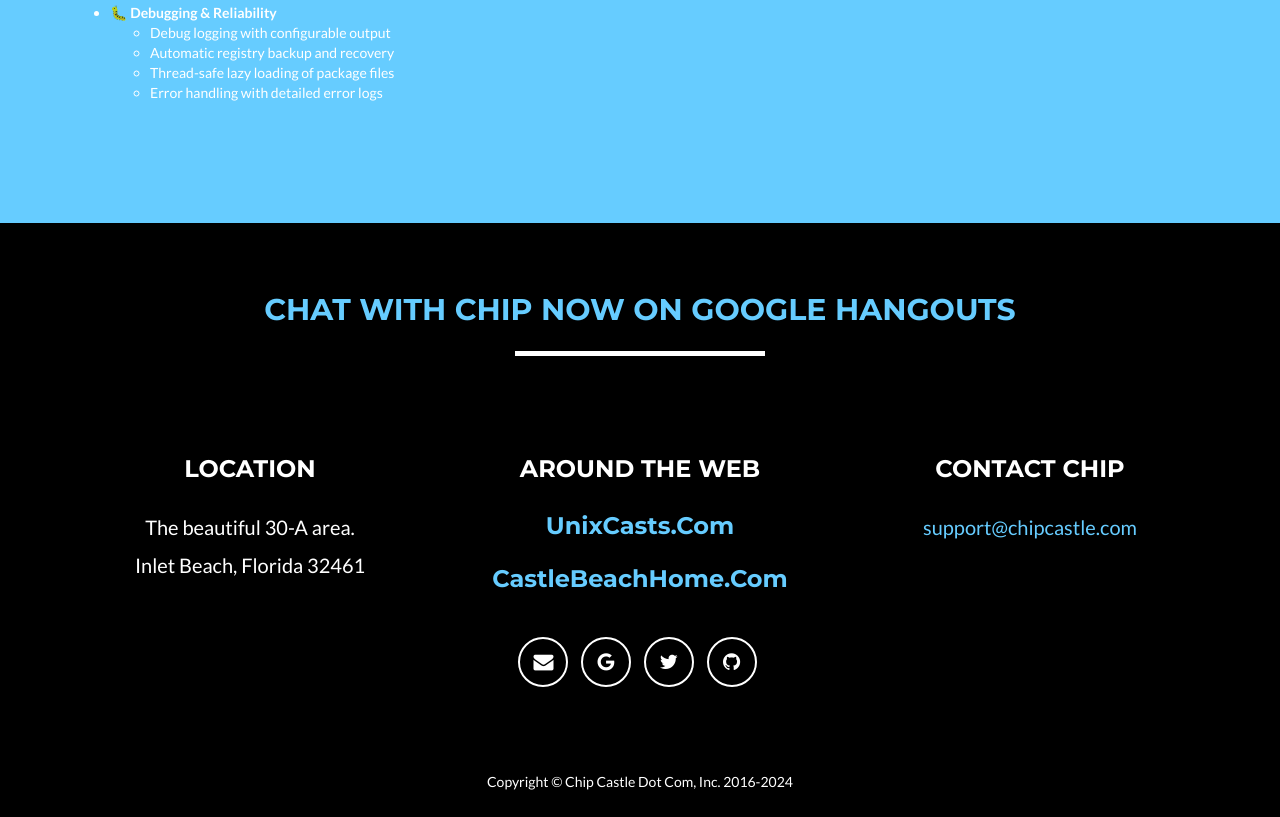
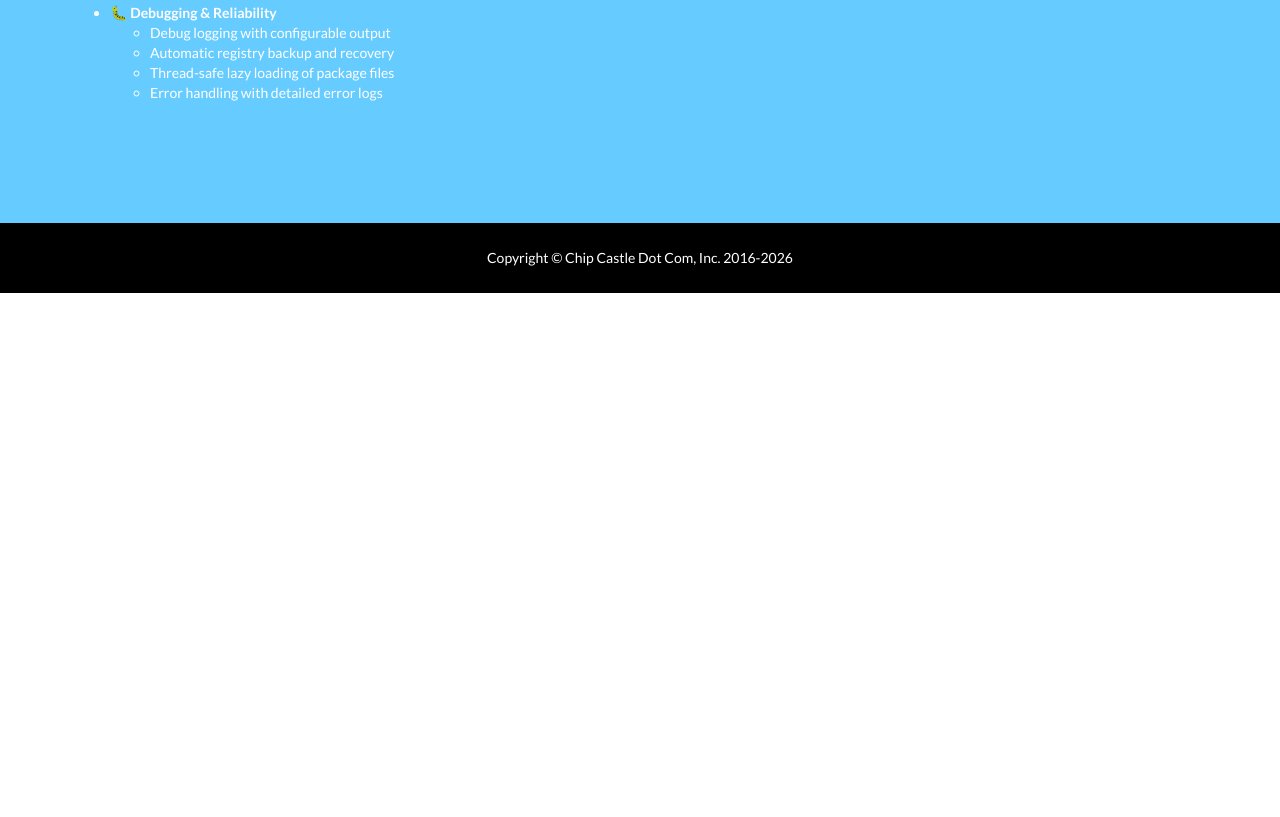
Before and after one commit to chip/chipcastle.com, a website: page software.html in a window 1280 px wide. Shown: the part 1712-2529 px from the top of the page. After the commit the page ends 2005 px from the top, so only its background shows below. Drawn offline with Linux system fonts and the light colour scheme.

Commit message:
Remove footer, update header with Github link

```diff
--- a/software.html
+++ b/software.html
@@ -53,10 +53,13 @@
                         <a href="/software.html">Software</a>
                     </li>
                     <li class="page-scroll">
-                        <a href="/#about">About</a>
-                    </li>
-                    <li class="page-scroll">
-                        <a href="/#contact">Contact</a>
+                        <a
+                          href="https://github.com/chip"
+                          alt="Github profile for chip"
+                          class="btn-social"
+                        >
+                          <i class="fa fa-github"></i>
+                        </a>
                     </li>
                 </ul>
             </div>
@@ -150,76 +153,12 @@
 
     <!-- Footer -->
     <footer class="text-center" id="contact">
-        <div class="footer-above">
-            <div class="container">
-                <div class="row">
-                    <div class="footer-col col-md-12 text-center">
-                        <h2>
-                          <a
-                            href="//hangouts.google.com">Chat
-                            with Chip now on Google Hangouts</a>
-                        </h2>
-                        <hr class="star-light">
-                    </div>
-                </div>
-                <div class="row">
-                    <div class="footer-col col-md-4">
-                        <h3>Location</h3>
-                        <p>
-                          The beautiful 30-A area.
-                        </p>
-                        <p>
-                          Inlet Beach, Florida 32461
-                        </p>
-                    </div>
-                    <div class="footer-col col-md-4">
-                        <h3>Around the Web</h3>
-                        <ul class="list-unstyled">
-                          <h3>
-                            <li class="text-capitalize"><a href="https://www.unixcasts.com/">UnixCasts.com</li>
-                            <br />
-                            <li class="text-capitalize"><a href="https://www.castlebeachhome.com/">CastleBeachHome.com</li>
-                          </h3>
-                        </ul>
-                        <ul class="list-inline">
-                            <li>
-                                <a href="mailto:support@chipcastle.com" class="btn-social
-                                  btn-outline"><i class="fa fa-fw
-                                    fa-envelope"></i></a>
-                            </li>
-                            <li>
-                                <a href="//hangouts.google.com" class="btn-social btn-outline">
-                                  <i class="fa fab fa-google"></i>
-                                </a>
-                            </li>
-                            <li>
-                                <a href="https://twitter.com/chipcastle" class="btn-social btn-outline"><i class="fa fa-fw fa-twitter"></i></a>
-                            </li>
-                            <li>
-                                <a
-                                  href="https://github.com/chip"
-                                  alt="Github profile for chip"
-                                  class="btn-social btn-outline"><i
-                                class="fa fa-fw fa-github"></i></a>
-                            </li>
-                        </ul>
-                    </div>
-                    <div class="footer-col col-md-4">
-                        <h3>Contact Chip</h3>
-                        <p>
-                          <a
-                         href="mailto:support@chipcastle.com">support@chipcastle.com</a>
-                        </p>
-                    </div>
-                </div>
-            </div>
-        </div>
         <div class="footer-below">
             <div class="container">
                 <div class="row">
                     <div class="col-lg-12">
                         Copyright &copy; Chip Castle Dot Com, Inc.
-                        2016-2024
+                        2016-2026
                     </div>
                 </div>
             </div>
```
Also changed, not shown: index.html (+12 -3 lines).
